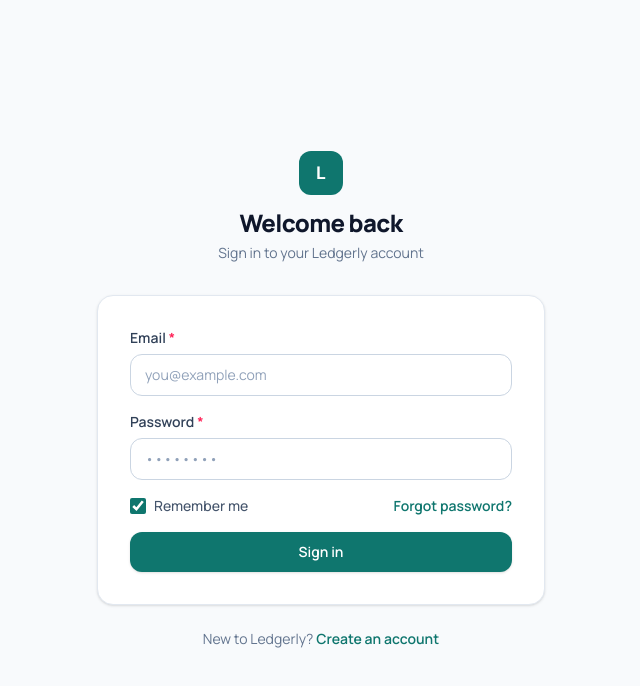
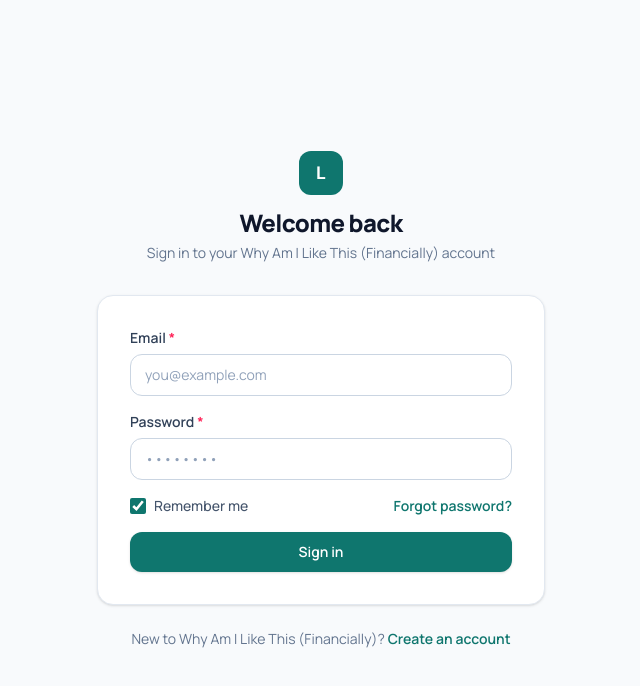
Before and after one commit to onceyuki/expense-tracker, a Vue app in the folder frontend/: page /login in a window 1280 px wide. Shown: the top 686 px of the page, without its empty margins (319-959 px from the left). Built offline with nearby package versions, Linux system fonts and the light colour scheme.

Commit message:
rename project

```diff
--- a/frontend/src/layouts/AppLayout.vue
+++ b/frontend/src/layouts/AppLayout.vue
@@ -53,7 +53,7 @@
         <div class="flex h-8 w-8 items-center justify-center rounded-lg bg-brand-600 font-mono text-sm font-semibold text-white">
           L
         </div>
-        <span class="text-lg font-bold tracking-tight">Ledgerly</span>
+        <span class="text-lg font-bold tracking-tight">Why Am I Like This (Financially)</span>
         <button
           class="ml-auto rounded-lg p-1.5 text-slate-500 hover:bg-slate-100 dark:hover:bg-slate-800 lg:hidden"
           aria-label="Close menu"
--- a/frontend/src/pages/LoginPage.vue
+++ b/frontend/src/pages/LoginPage.vue
@@ -59,7 +59,7 @@
 </script>
 
 <template>
-  <AuthLayout title="Welcome back" subtitle="Sign in to your Ledgerly account">
+  <AuthLayout title="Welcome back" subtitle="Sign in to your Why Am I Like This (Financially) account">
     <form class="space-y-4" novalidate @submit.prevent="submit">
       <BaseInput
         v-model="form.email"
@@ -111,7 +111,7 @@
     </form>
 
     <template #footer>
-      New to Ledgerly?
+      New to Why Am I Like This (Financially)?
       <RouterLink to="/register" class="font-semibold text-brand-600 hover:text-brand-700 dark:text-brand-400">
         Create an account
       </RouterLink>
--- a/frontend/src/pages/RegisterPage.vue
+++ b/frontend/src/pages/RegisterPage.vue
@@ -36,7 +36,7 @@
   loading.value = true;
   try {
     await auth.register({ name: form.name.trim(), email: form.email, password: form.password });
-    ui.toast('Account created — welcome to Ledgerly');
+    ui.toast('Account created — welcome to Why Am I Like This (Financially)');
     router.push('/');
   } catch (error) {
     ui.toast(apiErrorMessage(error, 'Registration failed'), 'error');
--- a/frontend/src/router/index.js
+++ b/frontend/src/router/index.js
@@ -56,5 +56,5 @@
 });
 
 router.afterEach((to) => {
-  document.title = to.meta.title ? `${to.meta.title} · Ledgerly` : 'Ledgerly';
+  document.title = to.meta.title ? `${to.meta.title} · Why Am I Like This (Financially)` : 'Why Am I Like This (Financially)';
 });
```
Also changed, not shown: frontend/index.html (+1 -1 lines), 2 other files (tests, documents, lock files or other folders).
